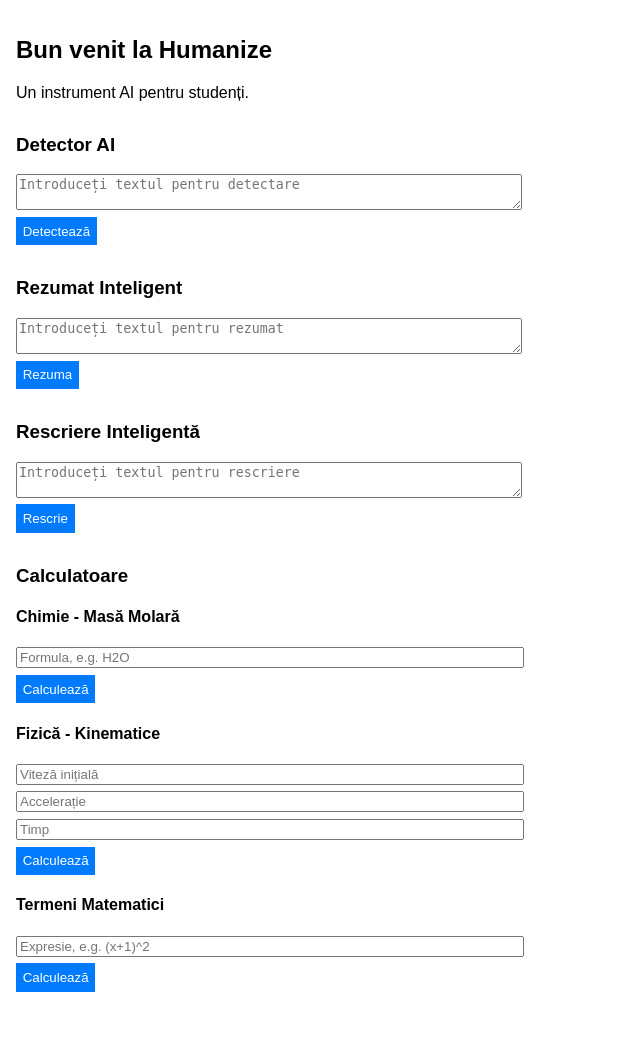
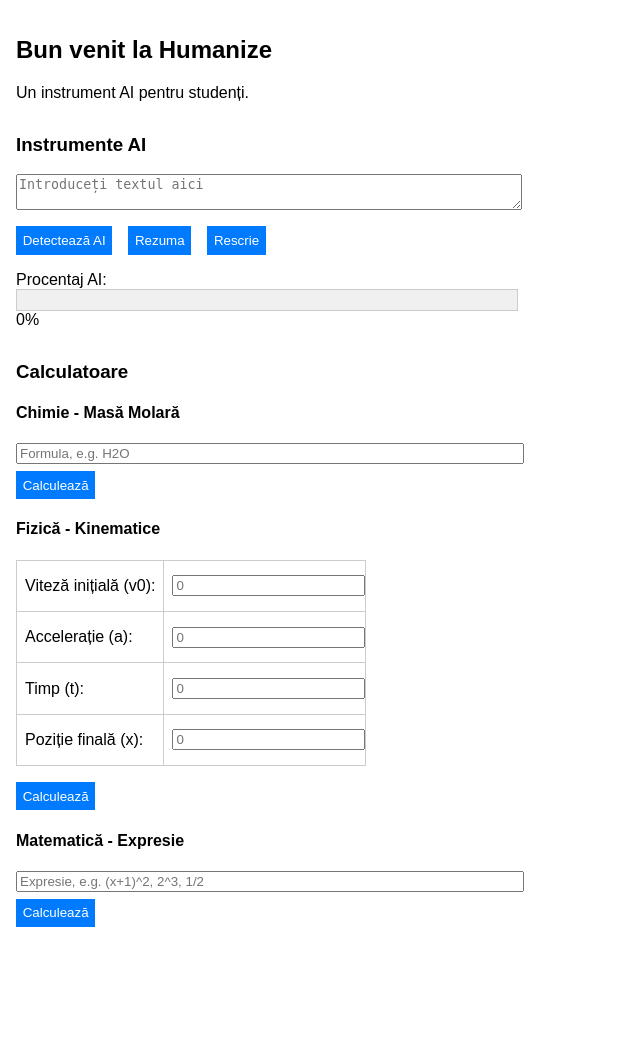
Before and after one commit to andm34217-hash/Humanize-App, a Flask app: page / in a window 1280 px wide. Shown: the part 130-1170 px from the top of the page, without its empty margins (0-640 px from the left). After the commit the page ends 1057 px from the top, so only its background shows below. Run offline with Flask 3, Linux system fonts and the light colour scheme.

Commit message:
fifth push

```diff
--- a/static/css/style.css
+++ b/static/css/style.css
@@ -6,3 +6,10 @@ section { margin: 2em 0; }
 textarea, input { display: block; margin: 0.5em 0; width: 100%; max-width: 500px; }
 button { padding: 0.5em; background: #007bff; color: white; border: none; cursor: pointer; }
 button:hover { background: #0056b3; }
+.buttons { display: flex; gap: 1em; margin: 1em 0; }
+#ai-percentage { margin: 1em 0; }
+.progress-bar { width: 100%; max-width: 500px; height: 20px; background: #f0f0f0; border: 1px solid #ccc; }
+.progress-fill { height: 100%; background: #007bff; transition: width 0.5s; }
+table { border-collapse: collapse; margin: 1em 0; }
+td { padding: 0.5em; border: 1px solid #ccc; }
+input[type="text"], input[type="number"] { width: 100px; }
--- a/static/js/script.js
+++ b/static/js/script.js
@@ -1,5 +1,5 @@
 function detectAI() {
-    const text = document.getElementById('detect-text').value;
+    const text = document.getElementById('ai-text').value;
     fetch('/detect', {
         method: 'POST',
         headers: {'Content-Type': 'application/x-www-form-urlencoded'},
@@ -7,12 +7,22 @@ function detectAI() {
     })
     .then(response => response.json())
     .then(data => {
-        document.getElementById('detect-result').innerText = JSON.stringify(data);
+        if (data.percentage !== undefined) {
+            const percentage = data.percentage;
+            document.getElementById('progress-fill').style.width = percentage + '%';
+            document.getElementById('percentage-text').innerText = percentage + '%';
+            document.getElementById('ai-result').innerText = '';
+        } else {
+            document.getElementById('ai-result').innerText = 'Eroare: ' + (data.error || 'Necunoscut');
+        }
+    })
+    .catch(error => {
+        document.getElementById('ai-result').innerText = 'Eroare de rețea: ' + error.message;
     });
 }
 
 function summarize() {
-    const text = document.getElementById('summary-text').value;
+    const text = document.getElementById('ai-text').value;
     fetch('/summary', {
         method: 'POST',
         headers: {'Content-Type': 'application/x-www-form-urlencoded'},
@@ -20,12 +30,19 @@ function summarize() {
     })
     .then(response => response.json())
     .then(data => {
-        document.getElementById('summary-result').innerText = data.summary;
+        if (data.summary) {
+            document.getElementById('ai-result').innerText = 'Rezumat: ' + data.summary;
+        } else {
+            document.getElementById('ai-result').innerText = 'Eroare: ' + (data.error || 'Necunoscut');
+        }
+    })
+    .catch(error => {
+        document.getElementById('ai-result').innerText = 'Eroare de rețea: ' + error.message;
     });
 }
 
 function rewrite() {
-    const text = document.getElementById('rewrite-text').value;
+    const text = document.getElementById('ai-text').value;
     fetch('/rewrite', {
         method: 'POST',
         headers: {'Content-Type': 'application/x-www-form-urlencoded'},
@@ -33,7 +50,14 @@ function rewrite() {
     })
     .then(response => response.json())
     .then(data => {
-        document.getElementById('rewrite-result').innerText = data.rewritten;
+        if (data.rewritten) {
+            document.getElementById('ai-result').innerText = 'Rescris: ' + data.rewritten;
+        } else {
+            document.getElementById('ai-result').innerText = 'Eroare: ' + (data.error || 'Necunoscut');
+        }
+    })
+    .catch(error => {
+        document.getElementById('ai-result').innerText = 'Eroare de rețea: ' + error.message;
     });
 }
 
@@ -46,22 +70,37 @@ function calcChemistry() {
     })
     .then(response => response.json())
     .then(data => {
-        document.getElementById('chem-result').innerText = 'Masă molară: ' + data.molar_mass;
+        if (data.molar_mass) {
+            document.getElementById('chem-result').innerText = 'Masă molară: ' + data.molar_mass + ' g/mol';
+        } else {
+            document.getElementById('chem-result').innerText = 'Eroare: ' + (data.error || 'Necunoscut');
+        }
+    })
+    .catch(error => {
+        document.getElementById('chem-result').innerText = 'Eroare de rețea: ' + error.message;
     });
 }
 
 function calcPhysics() {
-    const v0 = document.getElementById('v0').value;
-    const a = document.getElementById('a').value;
-    const t = document.getElementById('t').value;
+    const v0 = parseFloat(document.getElementById('v0').value) || 0;
+    const a = parseFloat(document.getElementById('a').value) || 0;
+    const t = parseFloat(document.getElementById('t').value) || 0;
+    const x = parseFloat(document.getElementById('x').value) || 0;
     fetch('/physics', {
         method: 'POST',
         headers: {'Content-Type': 'application/json'},
-        body: JSON.stringify({type: 'kinematic', v0: v0, a: a, t: t})
+        body: JSON.stringify({type: 'kinematic', v0: v0, a: a, t: t, x: x})
     })
     .then(response => response.json())
     .then(data => {
-        document.getElementById('phys-result').innerText = 'Distanță: ' + data.distance;
+        if (data.distance !== undefined) {
+            document.getElementById('phys-result').innerText = 'Distanță calculată: ' + data.distance + ' m';
+        } else {
+            document.getElementById('phys-result').innerText = 'Eroare: ' + (data.error || 'Necunoscut');
+        }
+    })
+    .catch(error => {
+        document.getElementById('phys-result').innerText = 'Eroare de rețea: ' + error.message;
     });
 }
 
@@ -74,6 +113,13 @@ function calcTerm() {
     })
     .then(response => response.json())
     .then(data => {
-        document.getElementById('term-result').innerText = 'Expandat: ' + data.expanded;
+        if (data.expanded) {
+            document.getElementById('term-result').innerText = 'Rezultat: ' + data.expanded;
+        } else {
+            document.getElementById('term-result').innerText = 'Eroare: ' + (data.error || 'Necunoscut');
+        }
+    })
+    .catch(error => {
+        document.getElementById('term-result').innerText = 'Eroare de rețea: ' + error.message;
     });
 }
--- a/templates/index.html
+++ b/templates/index.html
@@ -6,39 +6,27 @@
 
 <p>Un instrument AI pentru studenți.</p>
 
-<section id="detect">
+<section id="ai-tools">
 
-    <h3>Detector AI</h3>
+    <h3>Instrumente AI</h3>
 
-    <textarea id="detect-text" placeholder="Introduceți textul pentru detectare"></textarea>
+    <textarea id="ai-text" placeholder="Introduceți textul aici"></textarea>
 
-    <button onclick="detectAI()">Detectează</button>
+    <div class="buttons">
+        <button onclick="detectAI()">Detectează AI</button>
+        <button onclick="summarize()">Rezuma</button>
+        <button onclick="rewrite()">Rescrie</button>
+    </div>
 
-    <div id="detect-result"></div>
+    <div id="ai-percentage">
+        <label>Procentaj AI:</label>
+        <div class="progress-bar">
+            <div class="progress-fill" id="progress-fill" style="width: 0%"></div>
+        </div>
+        <span id="percentage-text">0%</span>
+    </div>
 
-</section>
-
-<section id="summary">
-
-    <h3>Rezumat Inteligent</h3>
-
-    <textarea id="summary-text" placeholder="Introduceți textul pentru rezumat"></textarea>
-
-    <button onclick="summarize()">Rezuma</button>
-
-    <div id="summary-result"></div>
-
-</section>
-
-<section id="rewrite">
-
-    <h3>Rescriere Inteligentă</h3>
-
-    <textarea id="rewrite-text" placeholder="Introduceți textul pentru rescriere"></textarea>
-
-    <button onclick="rewrite()">Rescrie</button>
-
-    <div id="rewrite-result"></div>
+    <div id="ai-result"></div>
 
 </section>
 
@@ -62,11 +50,12 @@
 
         <h4>Fizică - Kinematice</h4>
 
-        <input id="v0" placeholder="Viteză inițială">
-
-        <input id="a" placeholder="Accelerație">
-
-        <input id="t" placeholder="Timp">
+        <table>
+            <tr><td>Viteză inițială (v0):</td><td><input id="v0" placeholder="0"></td></tr>
+            <tr><td>Accelerație (a):</td><td><input id="a" placeholder="0"></td></tr>
+            <tr><td>Timp (t):</td><td><input id="t" placeholder="0"></td></tr>
+            <tr><td>Poziție finală (x):</td><td><input id="x" placeholder="0"></td></tr>
+        </table>
 
         <button onclick="calcPhysics()">Calculează</button>
 
@@ -76,9 +65,9 @@
 
     <div>
 
-        <h4>Termeni Matematici</h4>
+        <h4>Matematică - Expresie</h4>
 
-        <input id="expression" placeholder="Expresie, e.g. (x+1)^2">
+        <input id="expression" placeholder="Expresie, e.g. (x+1)^2, 2^3, 1/2">
 
         <button onclick="calcTerm()">Calculează</button>
 
```
Also changed, not shown: ai_functions.py (+7 -3 lines).
